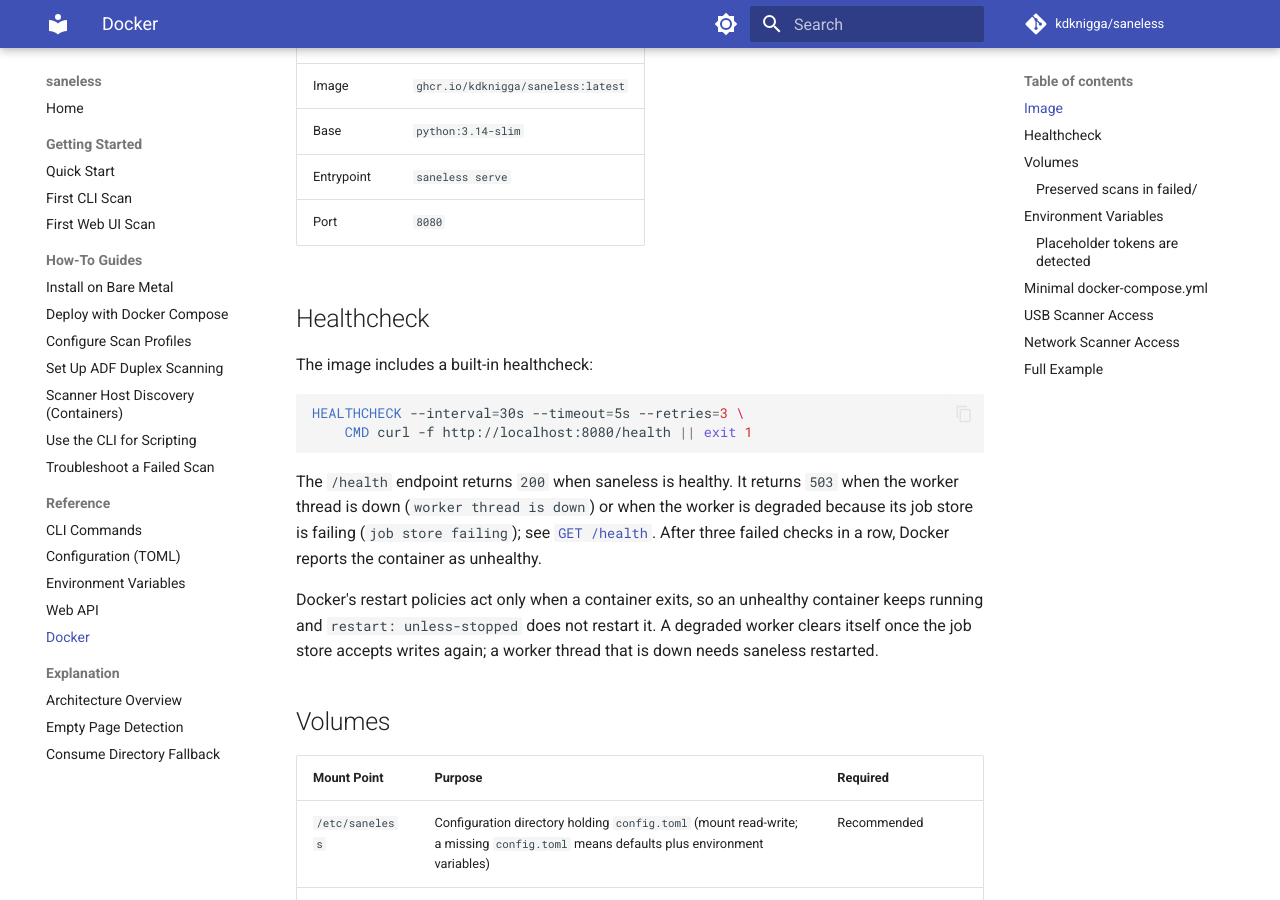
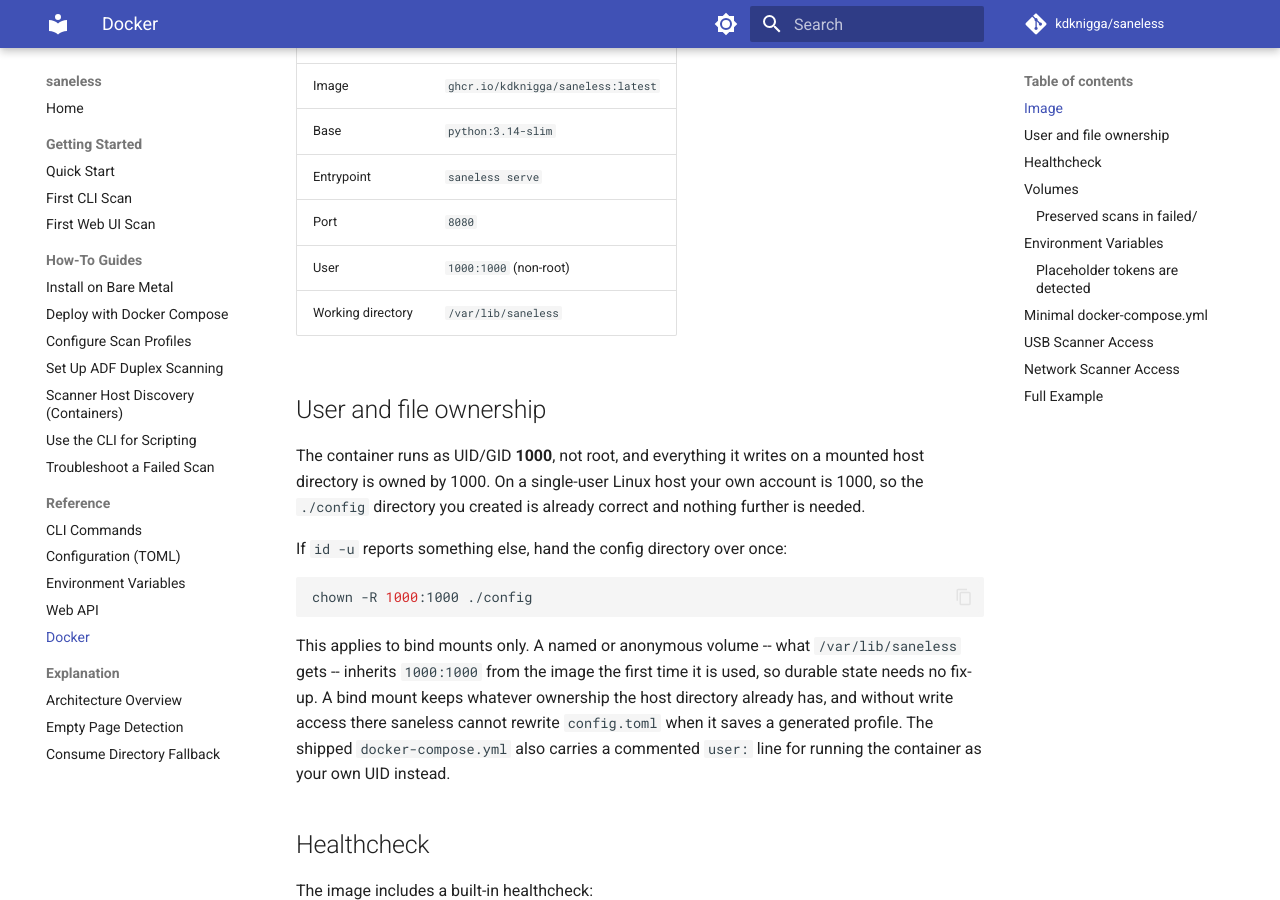
Before and after one commit to kdknigga/saneless, an MkDocs documentation site: the page built from docs/reference/docker.md, in a window 1280 px wide and 900 px high, scrolled down 279 px. Built offline with MkDocs 1.6.1 and Material for MkDocs 9.7.7, drawn with Linux system fonts in a browser that asks for light colours; comment, search, counter and statistics services are not loaded; some of the changed text lies outside the part shown.

Commit message:
feat(31-05): agree on port 8080 and document the UID escape hatch
- saneless.toml.example's live `web_port = 8081` becomes the commented
  form, joining the pair below it. It was the one shipped setting that
  disagreed with EXPOSE and the healthcheck, so copying the example moved
  the server off the port the probe watches and the container went
  unhealthy with nothing on screen to say why.
- docs/reference/docker.md: the SANELESS_OUTPUT__WEB_PORT row now leads
  with the fixed container port and sends the reader to `-p 8888:8080`.
  A new short section states the UID, gives `chown -R 1000:1000 ./config`,
  and explains why only bind mounts need it. The image table gains User
  and Working directory rows.
- docs/how-to/deploy-docker-compose.md: the same guidance as an admonition
  in Step 1, where ./config is created and the problem first bites.
- docker-compose.yml: a commented `user: "1000:1000"` with the rationale,
  and a note that only the left half of the ports mapping is yours to
  change. A literal rather than "${UID}:${GID}" -- compose does not
  populate UID unless the shell exports it.

The port contract needed tightening twice while being made true, both
times against a real false positive rather than to make it pass:
paperless-ngx's own "8000:8000" in the side-by-side compose example, and
then `user: "1000:1000"`, which has the shape of a mapping and is a UID
and GID. Mappings are now attributed to their owning image and counted
only under a `ports:` key. Re-mutating compose, the how-to and the README
still produces three offenders with file:line.

Co-Authored-By: Claude Opus 5 <noreply@anthropic.com>
Claude-Session: https://claude.ai/code/session_01GNVcwqdLVzM1otZuRnrRZx

````diff
--- a/docs/reference/docker.md
+++ b/docs/reference/docker.md
@@ -10,6 +10,29 @@ saneless publishes an OCI container image for deployment alongside paperless-ngx
 | Base | `python:3.14-slim` |
 | Entrypoint | `saneless serve` |
 | Port | `8080` |
+| User | `1000:1000` (non-root) |
+| Working directory | `/var/lib/saneless` |
+
+## User and file ownership
+
+The container runs as UID/GID **1000**, not root, and everything it writes on a
+mounted host directory is owned by 1000. On a single-user Linux host your own
+account is 1000, so the `./config` directory you created is already correct and
+nothing further is needed.
+
+If `id -u` reports something else, hand the config directory over once:
+
+```bash
+chown -R 1000:1000 ./config
+```
+
+This applies to bind mounts only. A named or anonymous volume -- what
+`/var/lib/saneless` gets -- inherits `1000:1000` from the image the first time
+it is used, so durable state needs no fix-up. A bind mount keeps whatever
+ownership the host directory already has, and without write access there
+saneless cannot rewrite `config.toml` when it saves a generated profile. The
+shipped `docker-compose.yml` also carries a commented `user:` line for running
+the container as your own UID instead.
 
 ## Healthcheck
 
@@ -108,7 +131,7 @@ All `SANELESS_*` environment variables are supported inside the container. Commo
 | `SANELESS_SCANNER__HOST` | `192.168.1.50` | Network scanner IP address |
 | `SANELESS_PAPERLESS__URL` | `http://paperless:8000` | Paperless-ngx URL (Docker network) |
 | `SANELESS_PAPERLESS__TOKEN` | `abc123def456` | Paperless-ngx API token. Prefer `config.toml` -- see below |
-| `SANELESS_OUTPUT__WEB_PORT` | `8080` | Override web server port |
+| `SANELESS_OUTPUT__WEB_PORT` | `8080` | **The container's port is fixed at 8080.** `web_port` is a bare-metal setting: setting it here moves the server off the port the image exposes and the healthcheck probes, so the container reports unhealthy while the UI is in fact running somewhere else. Remap on the host instead -- `-p 8888:8080` |
 | `SANELESS_OUTPUT__DATA_DIR` | `/var/lib/saneless` | Durable state directory. **Already set by the image** -- override it only if you mount the volume somewhere else |
 | `TZ` | `America/Chicago` | Standard container variable, **not** a saneless setting. A container's clock reports UTC without it, and saneless renders every timestamp in the server's local zone, so `TZ` is what makes the job history, `saneless jobs` and the fallback document title show your local time |
 
````
Also changed, not shown: docker-compose.yml (+13 -0 lines), docs/how-to/deploy-docker-compose.md (+9 -0 lines), 2 other files.
